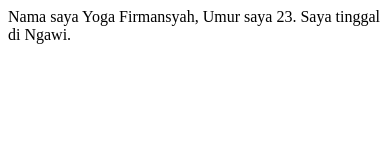
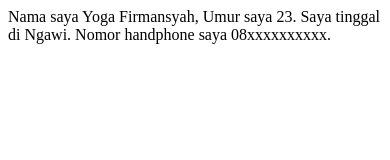
Before and after one commit to Yoga-Firmansyah/new-project-laravel, a plain HTML site: page index.html in a window 390 px wide. Drawn offline with Linux system fonts and the light colour scheme.

Commit message:
add phone number

```diff
--- a/index.html
+++ b/index.html
@@ -7,5 +7,6 @@
 <body>
     Nama saya Yoga Firmansyah, Umur saya 23.
     Saya tinggal di Ngawi.
+    Nomor handphone saya 08xxxxxxxxxx.
 </body>
 </html>
```
